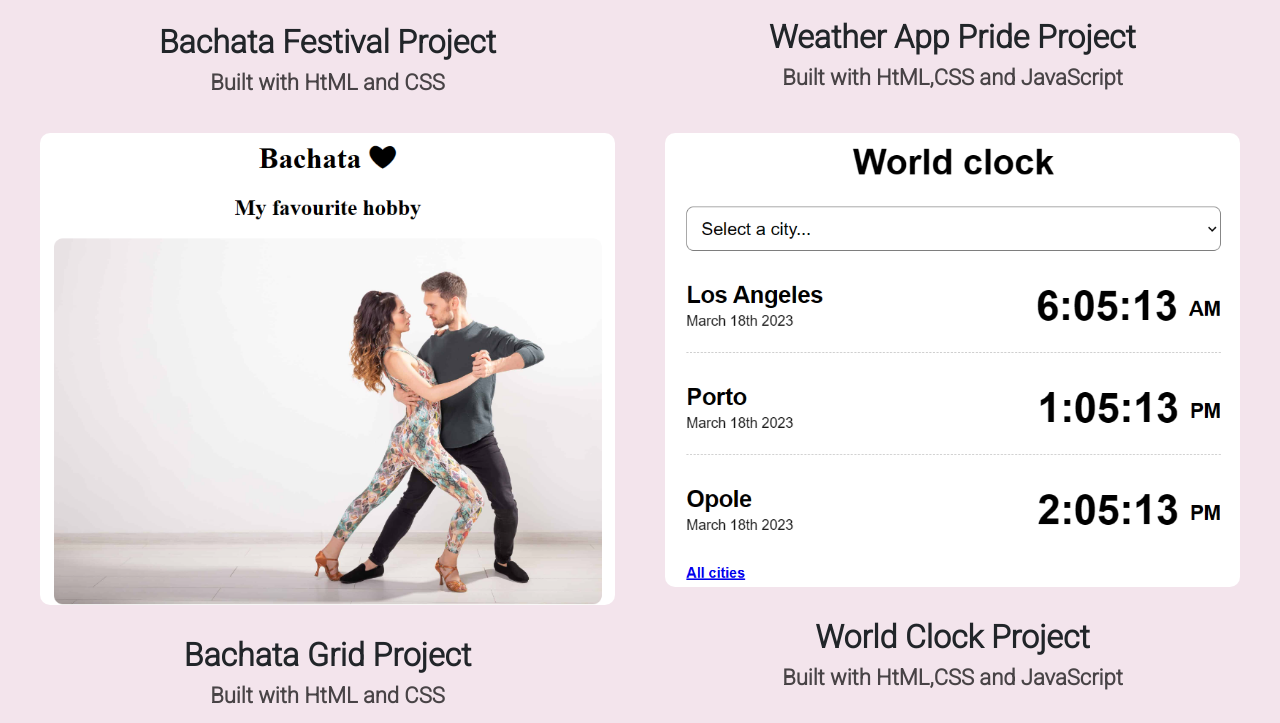
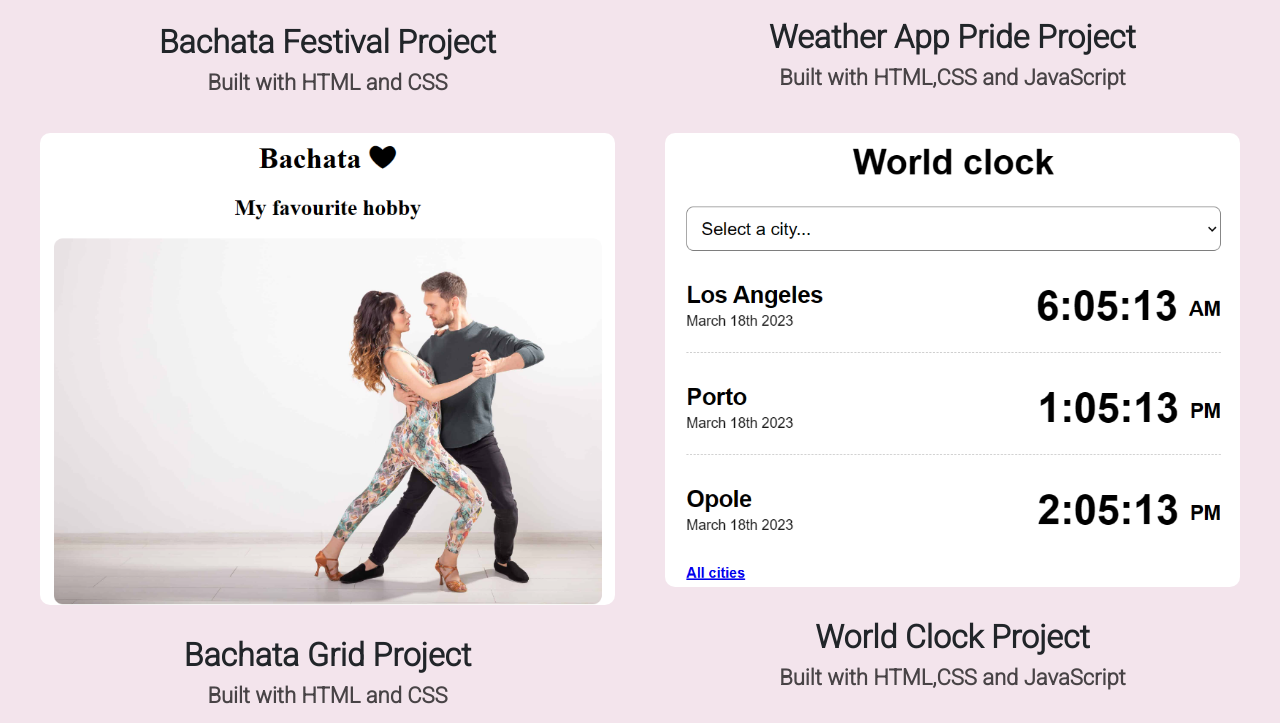
Before and after one commit to PaulinaBraz/Project--My-portfolio, a plain HTML site: page work.html in a window 1280 px wide. Shown: the part 717-1440 px from the top of the page. Drawn offline with nearby package versions, Linux system fonts and the light colour scheme; a web font is replaced by a local one.

```diff
--- a/work.html
+++ b/work.html
@@ -89,7 +89,7 @@
             alt="bachataDance"
           />
           <h3 class="text-center mb-0">Bachata Festival Project</h3>
-          <p class="text-center">Built with HtML and CSS</p>
+          <p class="text-center">Built with HTML and CSS</p>
         </div>
         <div class="col-md-6 mb-2">
           <img
@@ -98,7 +98,7 @@
             alt="weatherApp"
           />
           <h3 class="text-center mb-0">Weather App Pride Project</h3>
-          <p class="text-center mb-0">Built with HtML,CSS and JavaScript</p>
+          <p class="text-center mb-0">Built with HTML,CSS and JavaScript</p>
         </div>
         <div class="col-md-6 mb-2">
           <img
@@ -107,7 +107,7 @@
             alt="bachataDance"
           />
           <h3 class="text-center mb-0">Bachata Grid Project</h3>
-          <p class="text-center mb-0">Built with HtML and CSS</p>
+          <p class="text-center mb-0">Built with HTML and CSS</p>
         </div>
         <div class="col-md-6 mb-2">
           <img
@@ -116,7 +116,7 @@
             alt="world-clock"
           />
           <h3 class="text-center mb-0">World Clock Project</h3>
-          <p class="text-center mb-0">Built with HtML,CSS and JavaScript</p>
+          <p class="text-center mb-0">Built with HTML,CSS and JavaScript</p>
         </div>
       </div>
     </div>
```
Also changed, not shown: images/dictionary.jpg (added), images/opole.jpg (added), images/pride_app.jpg (added).
